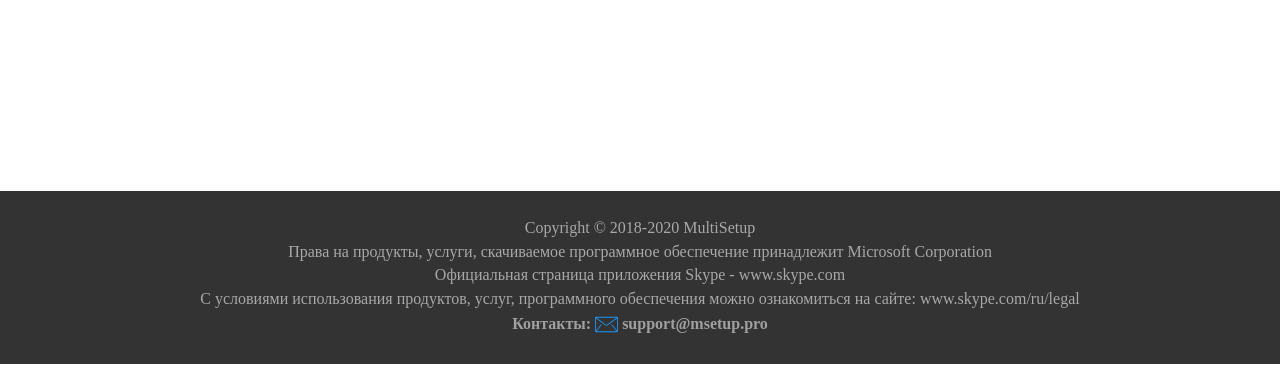
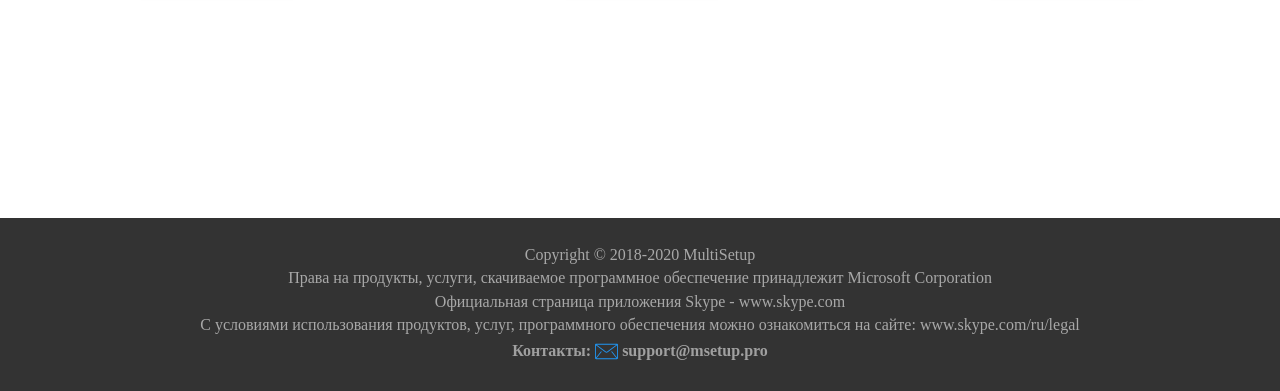
Before and after one commit to mirageN1349/Soft-home, a website built with webpack: page src/index.html in a window 1280 px wide. Shown: the part 692-1083 px from the top of the page. Before the commit the page ends 1056 px from the top, so only its background shows below. Built offline with nearby package versions, Linux system fonts and the light colour scheme; files whose address does not match are found by name.

Commit message:
fix footer

```diff
--- a/src/index.html
+++ b/src/index.html
@@ -7,6 +7,7 @@
     <title>SoftЧто-то</title>
   </head>
   <body>
+    <div class="wrapper">
       <header class="header">
         <div class="container">
           <div class="header-wrap">
@@ -36,9 +37,10 @@
                 SoftЧто-то - это каталог аналогов и похожих программ, благодаря
                 которому вы сможете найти подходящую альтернативу определенному
                 софту или сервису. Если вы пользуйтесь какой-либо программой, но
-              она вас не устраивает по некоторым критериям, то просто найдите ей
-              замену с таким же функционалом и параметрами. Аналог сможет решать
-              те же самые задачи и при этом будет лишен надоевших недостатков.
+                она вас не устраивает по некоторым критериям, то просто найдите
+                ей замену с таким же функционалом и параметрами. Аналог сможет
+                решать те же самые задачи и при этом будет лишен надоевших
+                недостатков.
               </p>
             </div>
           </div>
@@ -64,9 +66,9 @@
               </div>
 
               <div class="program-description">
-              бесплатное проприетарное программное обеспечение с закрытым кодом,
-              обеспечивающее текстовую, голосовую и видеосвязь через Интернет
-              между
+                бесплатное проприетарное программное обеспечение с закрытым
+                кодом, обеспечивающее текстовую, голосовую и видеосвязь через
+                Интернет между
               </div>
 
               <a
@@ -143,9 +145,9 @@
               </div>
 
               <div class="program-description">
-              бесплатное проприетарное программное обеспечение с закрытым кодом,
-              обеспечивающее текстовую, голосовую и видеосвязь через Интернет
-              между
+                бесплатное проприетарное программное обеспечение с закрытым
+                кодом, обеспечивающее текстовую, голосовую и видеосвязь через
+                Интернет между
               </div>
 
               <a
@@ -170,6 +172,7 @@
           </div>
         </div>
       </section>
+    </div>
 
     <footer class="footer">
       <div class="container">
--- a/src/scss/footer.scss
+++ b/src/scss/footer.scss
@@ -2,8 +2,6 @@
   background: $main-color;
   font-size: 16px;
   color: #a0a0a0;
-  position: absolute;
-  left: 0;
   width: 100%;
   height: auto;
   &-wrap {
--- a/src/scss/index.scss
+++ b/src/scss/index.scss
@@ -20,12 +20,21 @@ h3 {
   padding: 0;
 }
 
+html,
+body {
+  height: 100%;
+  margin: 0;
+}
+
 body {
   background: $color-white;
   font-family: 'Montserrat';
   color: $text-color;
 }
 
+.wrapper {
+  min-height: 100%;
+}
 .container {
   max-width: 1200px;
   margin: 0 auto;
@@ -34,6 +43,7 @@ body {
 @media (max-width: 768px) {
   body {
     background: $color-white;
+
     overflow-x: hidden !important;
   }
   .container {
```
Also changed, not shown: dist/97d1459f39af6e63103e55ca3976d9c2.svg (deleted), dist/index.html (deleted). Lines whose indentation alone changed are shown as unchanged.
